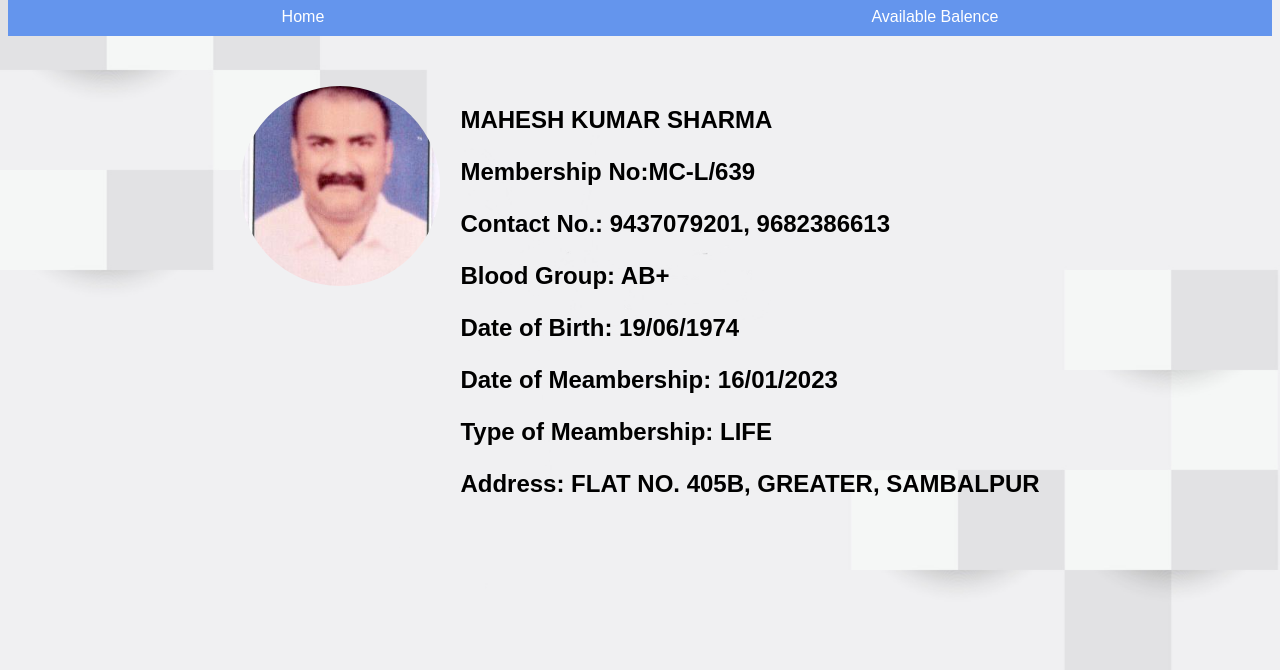
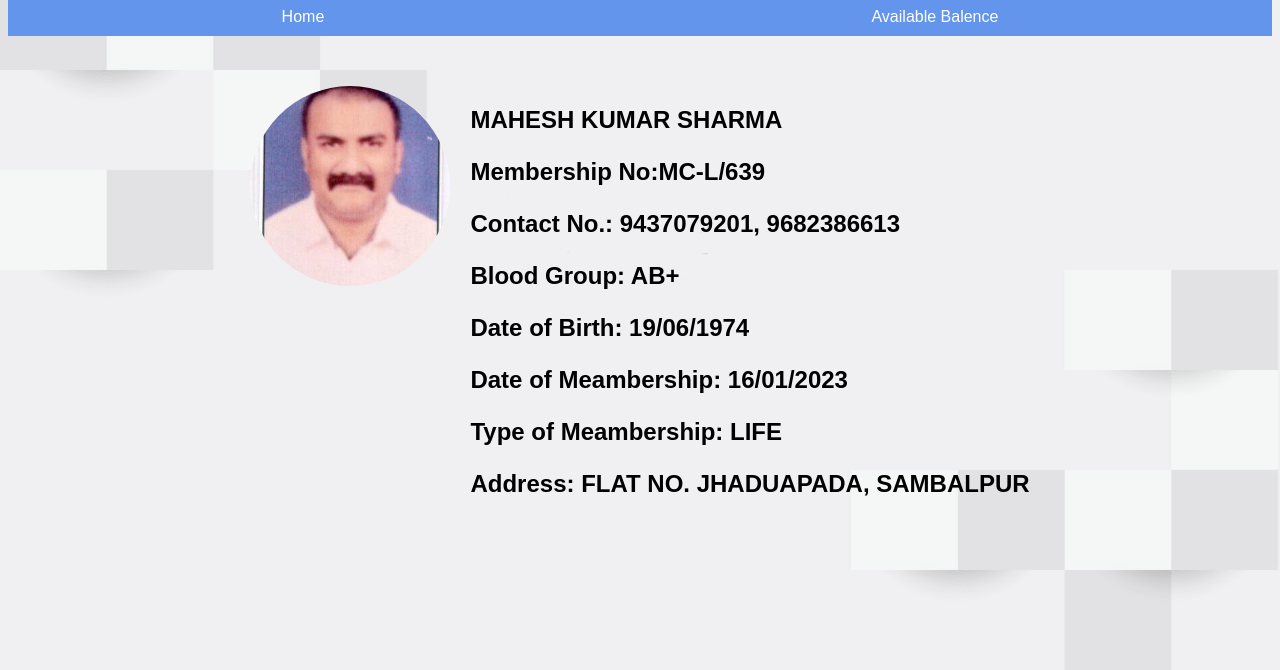
Before and after one commit to mahanadiclub/mahesh-ku-sharma, a plain HTML site: page index.html in a window 1280 px wide. Shown: the part 130-800 px from the top of the page. Drawn offline with Linux system fonts and the light colour scheme.

Commit message:
Update index.html

```diff
--- a/index.html
+++ b/index.html
@@ -86,7 +86,7 @@
             <p>Date of Birth: 19/06/1974</p>
             <p>Date of Meambership: 16/01/2023</p>
             <p>Type of Meambership: LIFE </p>
-            <p>Address: FLAT NO. 405B, GREATER, SAMBALPUR</p>
+            <p>Address: FLAT NO. JHADUAPADA, SAMBALPUR</p>
         </div>
     </div>
 </body>
```
